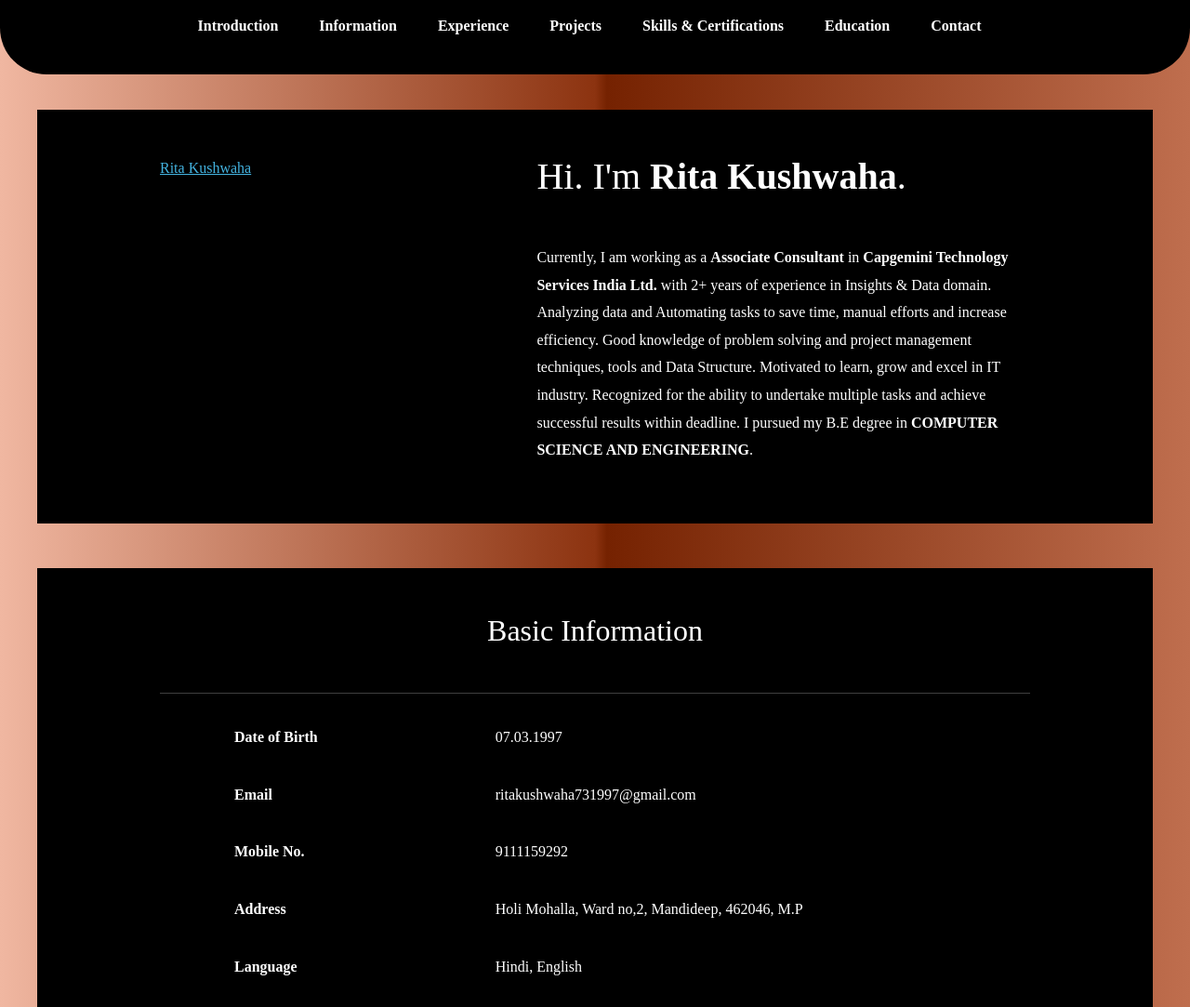
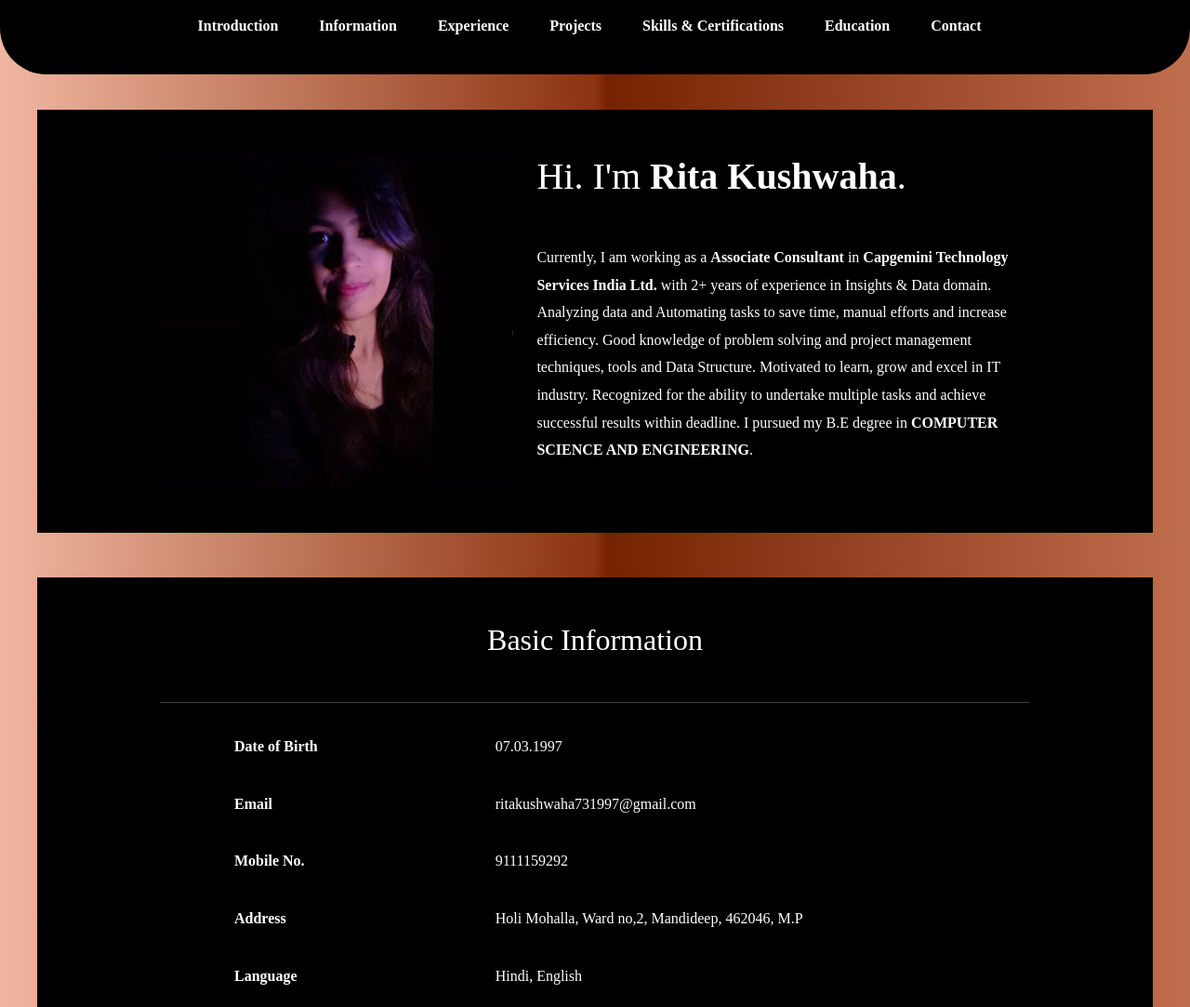
Before and after one commit to Ritakushwaha/rita12.github.io, a plain HTML site: page index.html in a window 1280 px wide. Shown: the top 1083 px of the page at 93% size. Drawn offline with nearby package versions, Linux system fonts and the light colour scheme; a web font is replaced by a local one.

Commit message:
images added again

```diff
--- a/index.html
+++ b/index.html
@@ -33,8 +33,8 @@
         <div class="container">
             <div class="row">
                 <div class="col-4 col-5-large col-12-medium">
-                    <div class="badge-base LI-profile-badge" data-locale="en_US" data-size="medium" data-theme="light" data-type="VERTICAL" data-vanity="rita-kushwaha-827632148" data-version="v1"><a class="badge-base__link LI-simple-link" href="https://in.linkedin.com/in/rita-kushwaha-827632148?trk=profile-badge">Rita Kushwaha</a></div>
-                         </div>
+                    <span class="image fit"><img src="senorita.PNG" alt="" /></span>
+                </div>
                 <div class="col-8 col-7-large col-12-medium">
                     <header>
                         <h1>Hi. I'm <strong>Rita Kushwaha</strong>.</h1>
```
